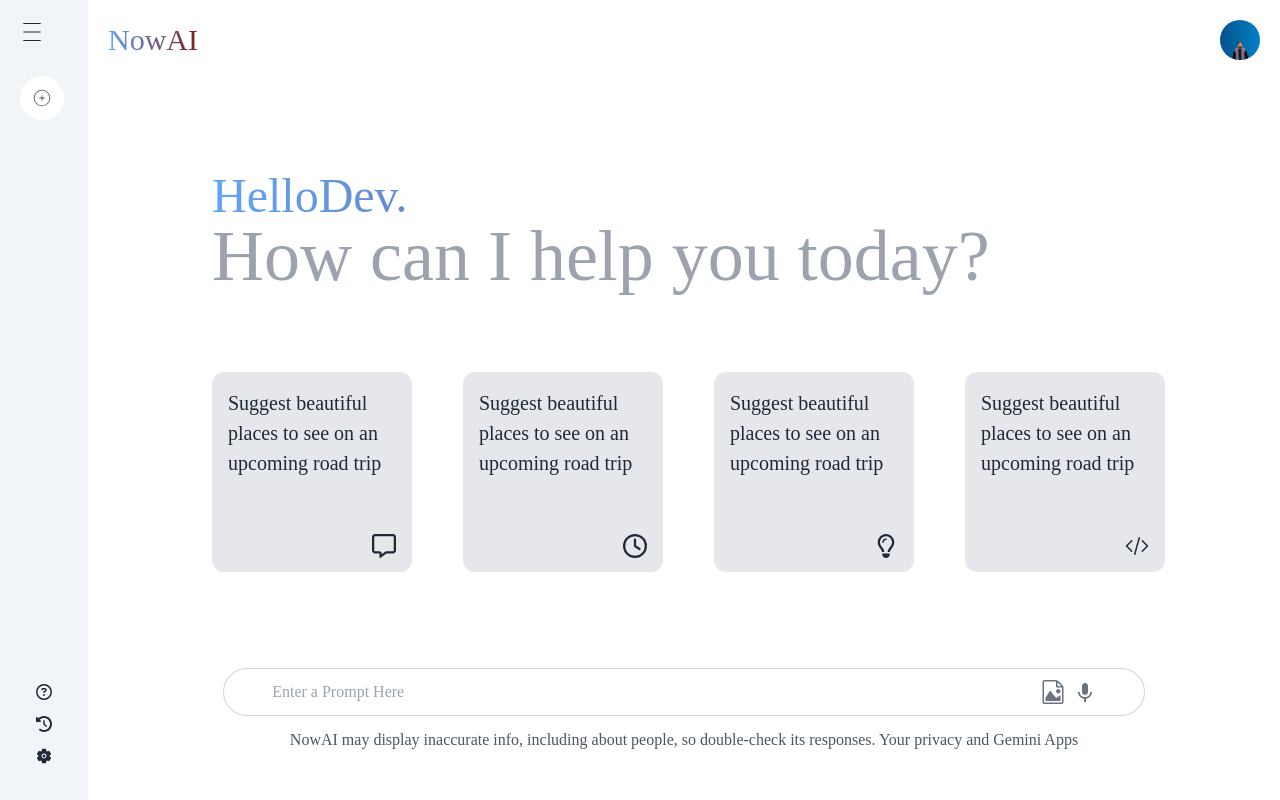
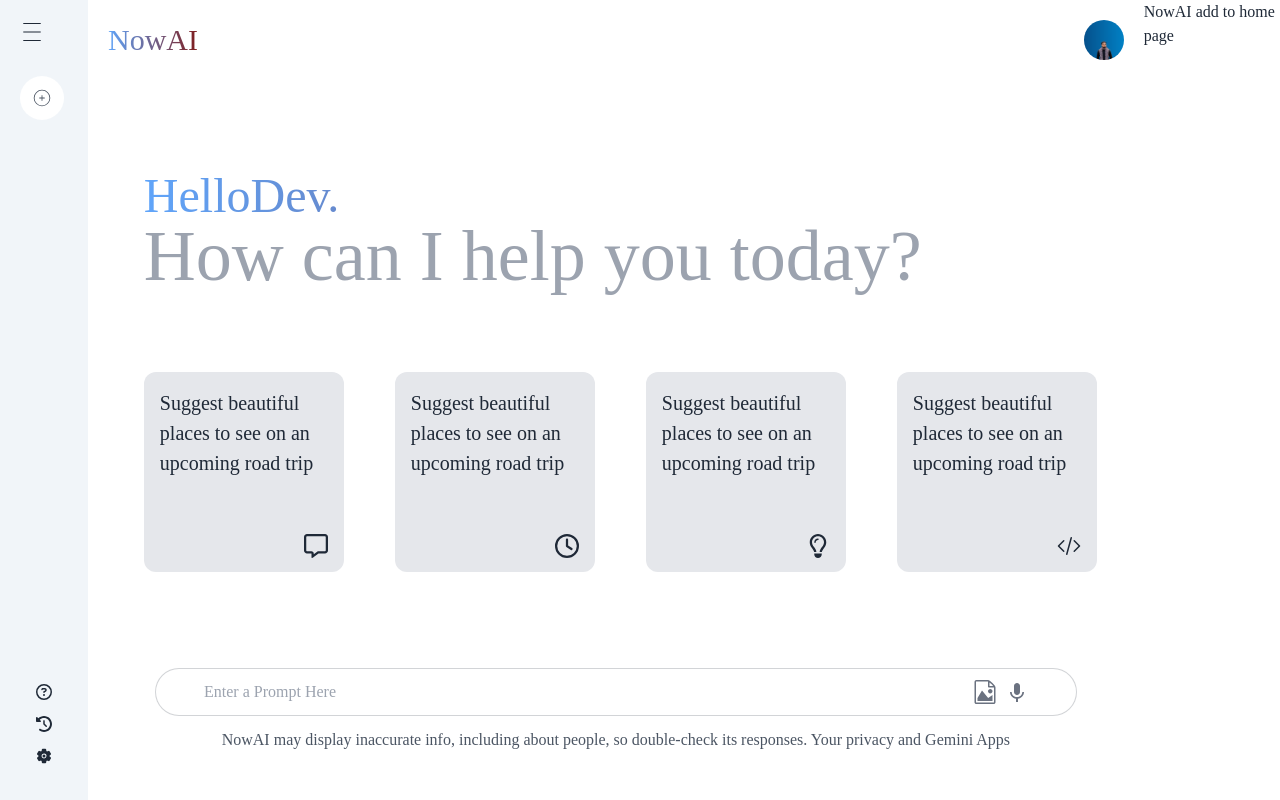
Before and after one commit to sakirmohammad775/Now-AI-Client-Site, a React (Vite) app: page / in a window 1280 px wide. Built offline with nearby package versions, Linux system fonts and the light colour scheme.

Commit message:
add the server

```diff
--- a/src/Home/Home.jsx
+++ b/src/Home/Home.jsx
@@ -9,6 +9,7 @@
                 <div className="w-full flex min-h-screen  duration-[1.5s]">
                     <Sidebar></Sidebar>
                     <Body></Body>
+                    <h3>NowAI add to home page</h3>
                 </div>
             </div>
         </>
```
